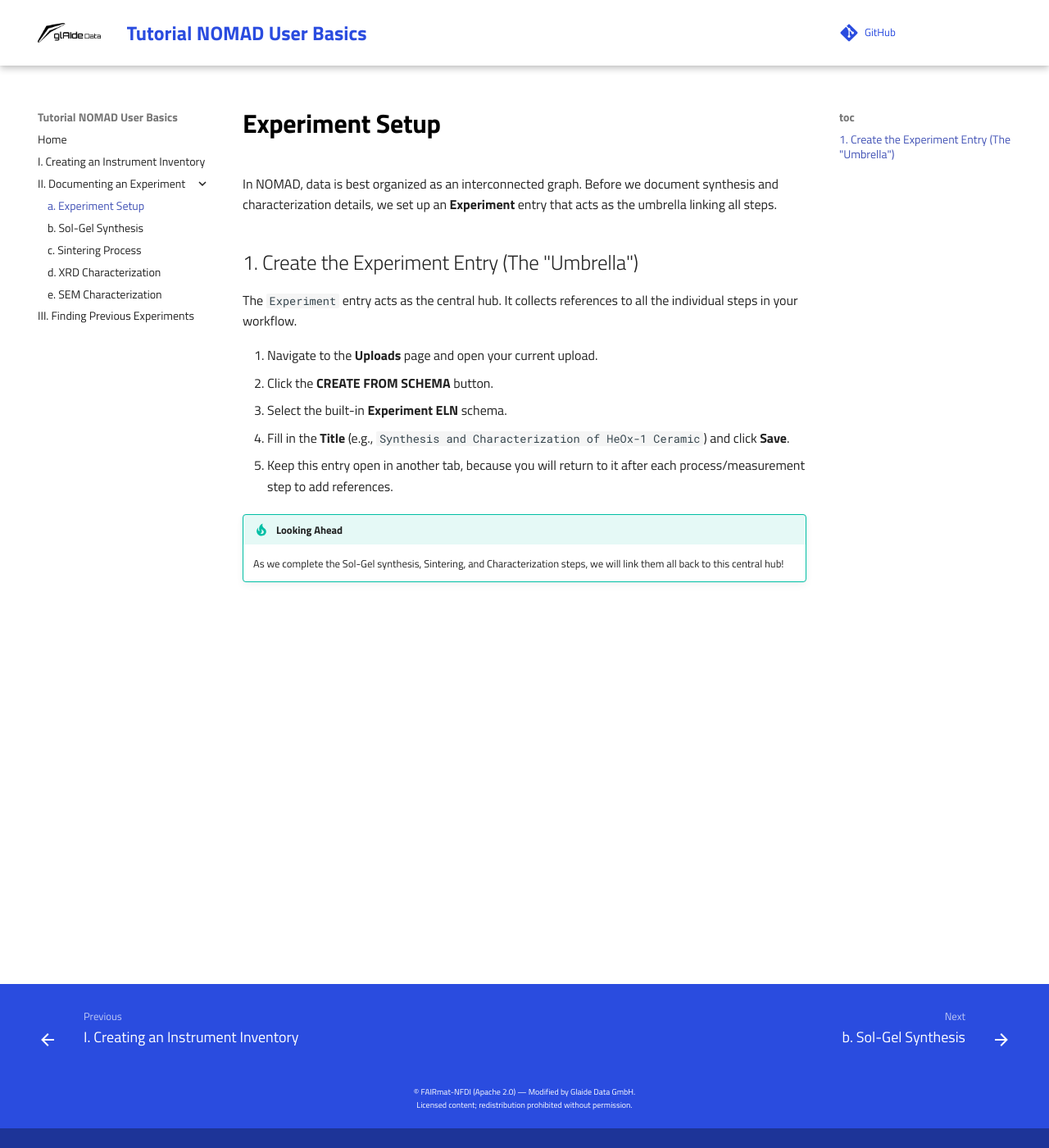
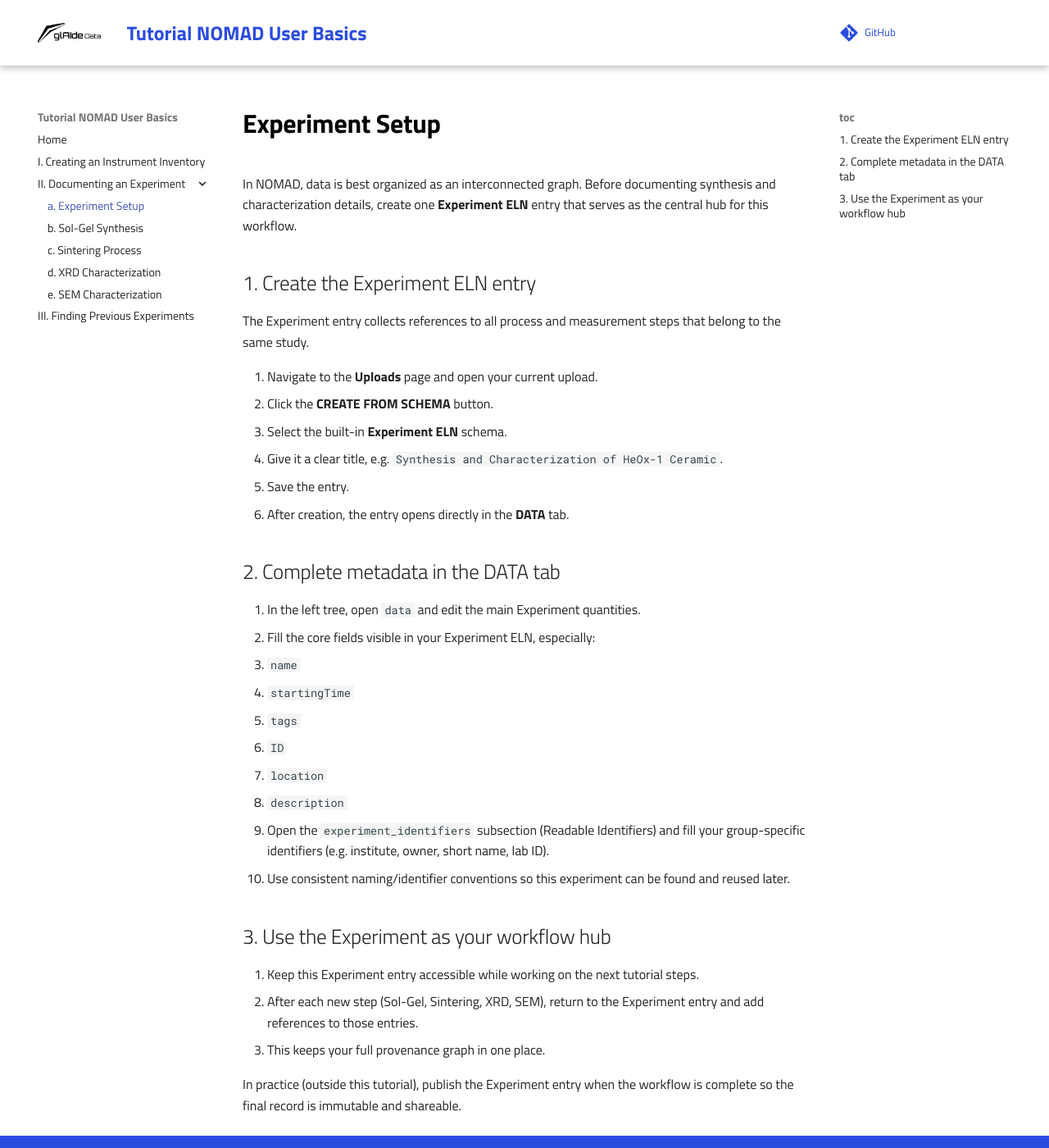
Before and after one commit to AK-Feldhoff-LUH/nomad-docs-ak-feldhoff, an MkDocs documentation site: the page built from docs/02_experiment_substance.md, in a window 1280 px wide and 1400 px high. Shown: the whole window at 82% size. Built offline with MkDocs 1.6.1 and Material for MkDocs 9.7.7, drawn with Linux system fonts in a browser that asks for light colours; comment, search, counter and statistics services are not loaded.

Commit message:
extend and refine experiment page

```diff
--- a/docs/02_experiment_substance.md
+++ b/docs/02_experiment_substance.md
@@ -1,15 +1,32 @@
 # Experiment Setup
 
-In NOMAD, data is best organized as an interconnected graph. Before we document synthesis and characterization details, we set up an **Experiment** entry that acts as the umbrella linking all steps.
+In NOMAD, data is best organized as an interconnected graph. Before documenting synthesis and characterization details, create one **Experiment ELN** entry that serves as the central hub for this workflow.
 
-## 1. Create the Experiment Entry (The "Umbrella")
-The `Experiment` entry acts as the central hub. It collects references to all the individual steps in your workflow.
+## 1. Create the Experiment ELN entry
+The Experiment entry collects references to all process and measurement steps that belong to the same study.
 
 1. Navigate to the **Uploads** page and open your current upload.
 2. Click the **CREATE FROM SCHEMA** button.
 3. Select the built-in **Experiment ELN** schema.
-4. Fill in the **Title** (e.g., `Synthesis and Characterization of HeOx-1 Ceramic`) and click **Save**.
-5. Keep this entry open in another tab, because you will return to it after each process/measurement step to add references.
+4. Give it a clear title, e.g. `Synthesis and Characterization of HeOx-1 Ceramic`.
+5. Save the entry.
+6. After creation, the entry opens directly in the **DATA** tab.
 
-!!! tip "Looking Ahead"
-    As we complete the Sol-Gel synthesis, Sintering, and Characterization steps, we will link them all back to this central hub!
+## 2. Complete metadata in the DATA tab
+1. In the left tree, open `data` and edit the main Experiment quantities.
+2. Fill the core fields visible in your Experiment ELN, especially:
+   * `name`
+   * `startingTime`
+   * `tags`
+   * `ID`
+   * `location`
+   * `description`
+3. Open the `experiment_identifiers` subsection (Readable Identifiers) and fill your group-specific identifiers (e.g. institute, owner, short name, lab ID).
+4. Use consistent naming/identifier conventions so this experiment can be found and reused later.
+
+## 3. Use the Experiment as your workflow hub
+1. Keep this Experiment entry accessible while working on the next tutorial steps.
+2. After each new step (Sol-Gel, Sintering, XRD, SEM), return to the Experiment entry and add references to those entries.
+3. This keeps your full provenance graph in one place.
+
+In practice (outside this tutorial), publish the Experiment entry when the workflow is complete so the final record is immutable and shareable.
```
Also changed, not shown: docs/01_inventory.md (+8 -8 lines).
